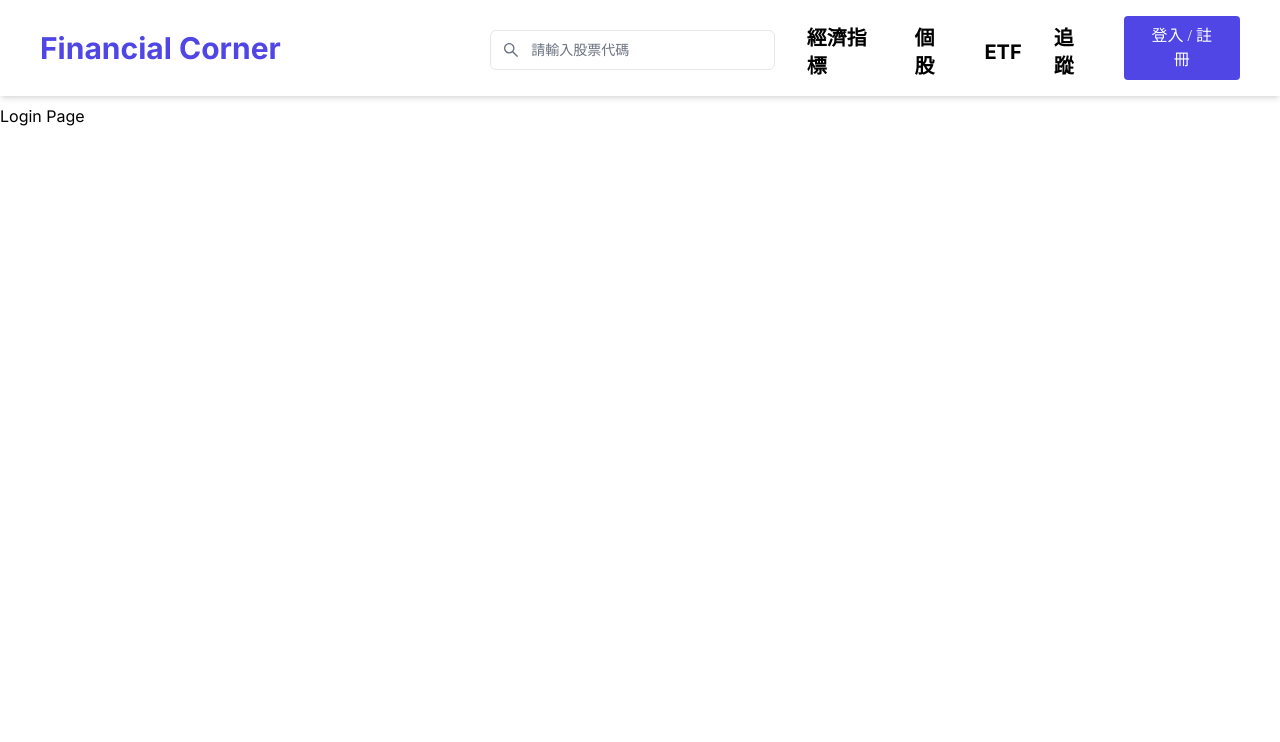
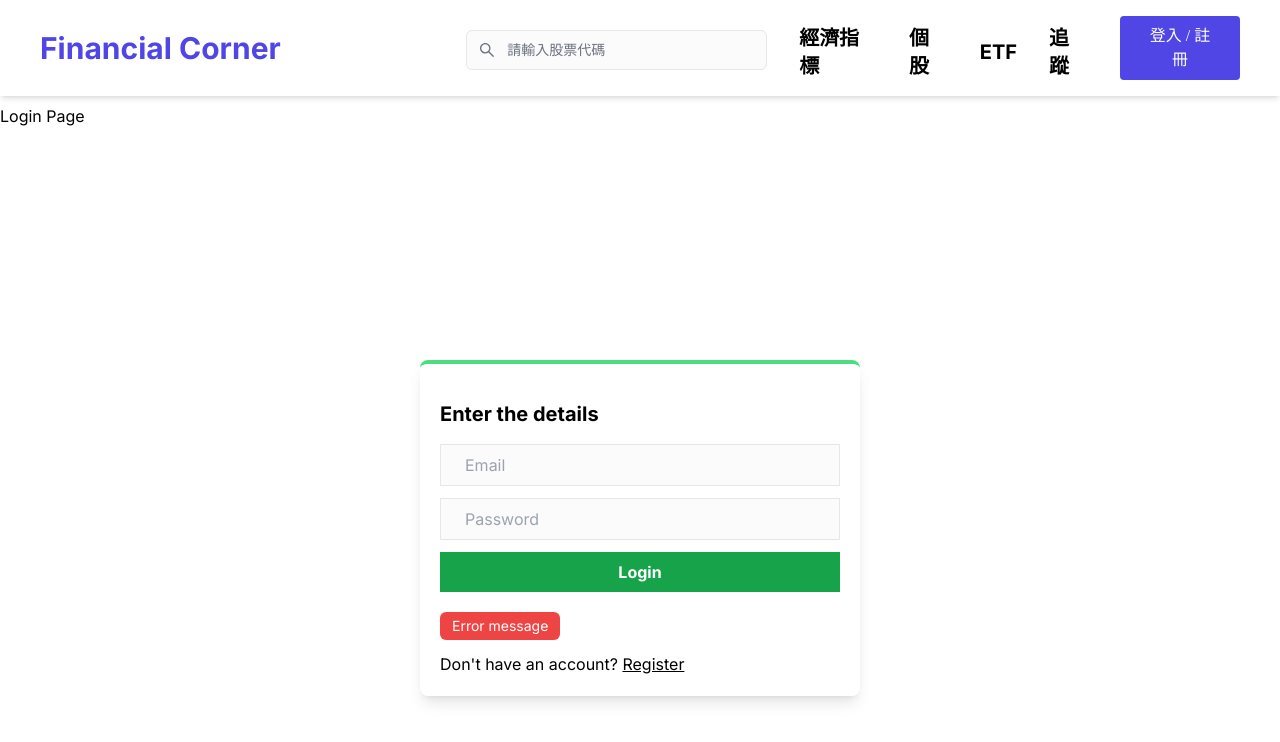
Before and after one commit to 70928manson/NextJS-stock-dashboard, a Next.js app: page /login in a window 1280 px wide. Shown: the top 742 px of the page. Built offline with nearby package versions, Linux system fonts and the light colour scheme.

Commit message:
feat: 新增登入註冊表單

```diff
--- a/app/globals.css
+++ b/app/globals.css
@@ -1,6 +1,10 @@
 @tailwind base;
 @tailwind components;
 @tailwind utilities;
+
+input {
+  @apply w-[400px] border border-gray-200 py-2 px-6 bg-zinc-100/40;
+}
 
 /* :root {
   --foreground-rgb: 0, 0, 0;
--- a/app/login/page.tsx
+++ b/app/login/page.tsx
@@ -1,6 +1,32 @@
+import Link from "next/link";
+
 export default async function Page() {
 
     return (
-        <div>Login Page</div>
+        <div className="">
+            Login Page
+            {/* /登入表單 */}
+            <div className="grid place-items-center h-screen">
+                <div className="shadow-lg p-5 rounded-lg border-t-4 border-green-400">
+                    <h1 className="text-xl font-bold my-4">Enter the details</h1>
+
+                    <form className="flex flex-col gap-3">
+                        <input type="text" placeholder="Email" name="" id="" />
+                        <input type="text" placeholder="Password" name="" id="" />
+                        <button className="bg-green-600 text-white font-bold cursor-pointer px-6 py-2">
+                            Login
+                        </button>
+
+                        <div className="bg-red-500 text-white w-fit text-sm py-1 px-3 rounded-md mt-2">
+                            Error message
+                        </div>
+
+                        <Link href={'/register'}>
+                            Don't have an account? <span className="underline">Register</span>
+                        </Link>
+                    </form>
+                </div>
+            </div>
+        </div>
     );
 }
```
